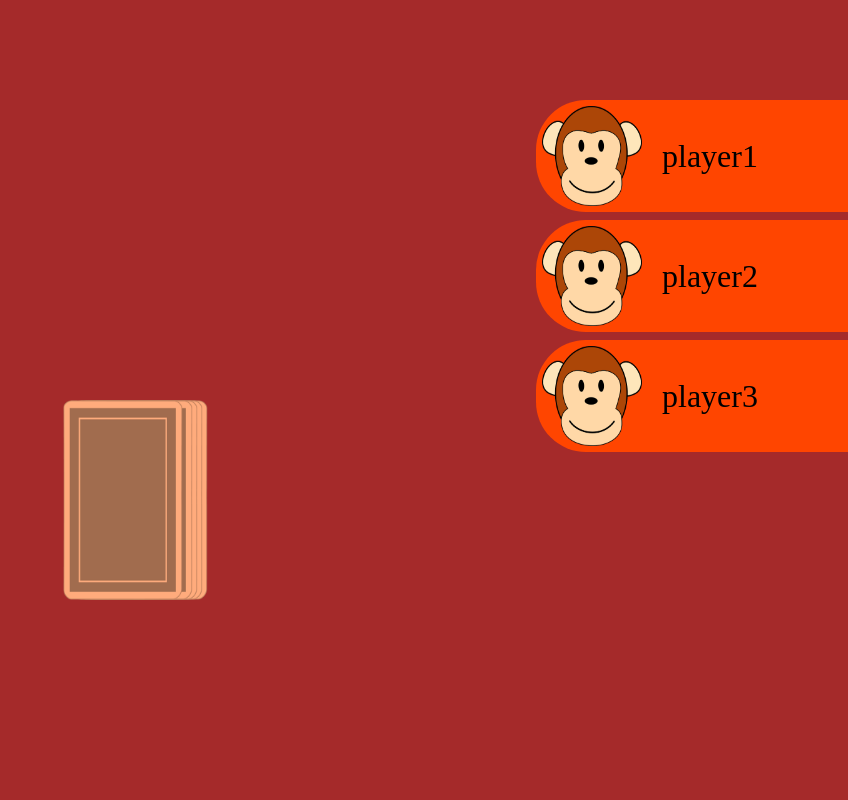
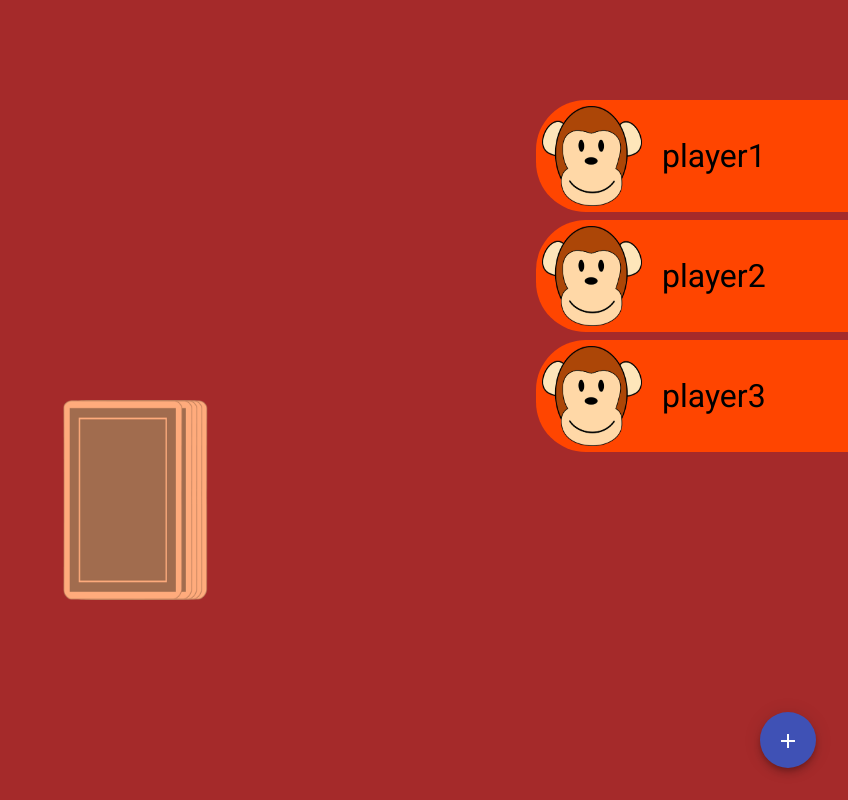
Before and after one commit to sultanoss/ringoffire, an Angular app: page /game in a window 1280 px wide. Shown: the whole page, without its empty margins (432-1280 px from the left). Built offline with nearby package versions, Linux system fonts and the light colour scheme.

Commit message:
instal angular matirial

```diff
--- a/angular.json
+++ b/angular.json
@@ -31,6 +31,7 @@
               "src/assets"
             ],
             "styles": [
+              "./node_modules/@angular/material/prebuilt-themes/indigo-pink.css",
               "src/styles.scss"
             ],
             "scripts": []
@@ -99,6 +100,7 @@
               "src/assets"
             ],
             "styles": [
+              "./node_modules/@angular/material/prebuilt-themes/indigo-pink.css",
               "src/styles.scss"
             ],
             "scripts": []
--- a/package.json
+++ b/package.json
@@ -11,10 +11,12 @@
   "private": true,
   "dependencies": {
     "@angular/animations": "~13.2.0",
+    "@angular/cdk": "^13.3.0",
     "@angular/common": "~13.2.0",
     "@angular/compiler": "~13.2.0",
     "@angular/core": "~13.2.0",
     "@angular/forms": "~13.2.0",
+    "@angular/material": "^13.3.0",
     "@angular/platform-browser": "~13.2.0",
     "@angular/platform-browser-dynamic": "~13.2.0",
     "@angular/router": "~13.2.0",
--- a/src/app/game/game.component.html
+++ b/src/app/game/game.component.html
@@ -18,3 +18,7 @@
     </div>
 
 </div>
+
+<button class="btn-add" mat-fab color="primary">
+    <mat-icon>add</mat-icon>
+  </button>
--- a/src/app/game/game.component.scss
+++ b/src/app/game/game.component.scss
@@ -54,3 +54,10 @@
     position: absolute;
     right: 0;
 }
+
+.btn-add{
+
+    position: absolute;
+    right: 32px;
+    bottom: 32px;
+}
--- a/src/app/player/player.component.scss
+++ b/src/app/player/player.component.scss
@@ -1,4 +1,4 @@
-.player{
+.player {
   display: flex;
   align-items: center;
   width: 300px;
@@ -7,12 +7,12 @@
   border-top-left-radius: 50px;
   padding: 6px;
 
-    img{
+  img {
     width: 100px;
     height: 100px;
   }
 
-    span{
+  span {
     margin-left: 20px;
     font-size: 32px;
   }
--- a/src/index.html
+++ b/src/index.html
@@ -6,8 +6,11 @@
   <base href="/">
   <meta name="viewport" content="width=device-width, initial-scale=1">
   <link rel="icon" type="image/x-icon" href="favicon.ico">
+  <link rel="preconnect" href="https://fonts.gstatic.com">
+  <link href="https://fonts.googleapis.com/css2?family=Roboto:wght@300;400;500&display=swap" rel="stylesheet">
+  <link href="https://fonts.googleapis.com/icon?family=Material+Icons" rel="stylesheet">
 </head>
-<body>
+<body class="mat-typography">
   <app-root></app-root>
 </body>
 </html>
--- a/src/styles.scss
+++ b/src/styles.scss
@@ -3,3 +3,5 @@
 
     margin: 0;
 }
+html, body { height: 100%; }
+body { margin: 0; font-family: Roboto, "Helvetica Neue", sans-serif; }
```
Also changed, not shown: src/app/app.module.ts (+8 -1 lines), 1 other file (tests, documents, lock files or other folders). Lines whose indentation alone changed are shown as unchanged.
